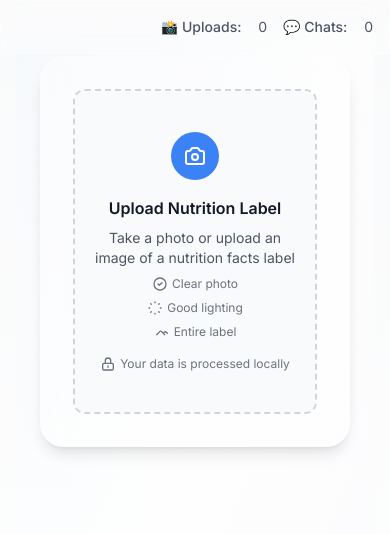
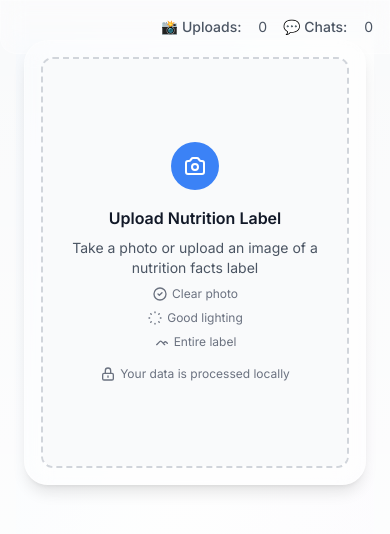
Before and after one commit to createsomethingtoday/nutri-lens, a Next.js app: page / in a window 390 px wide. Shown: the top 534 px of the page. Built offline with nearby package versions, Linux system fonts and the light colour scheme; no server answers.

Commit message:
style: reduce container padding on mobile

```diff
--- a/src/app/page.tsx
+++ b/src/app/page.tsx
@@ -45,8 +45,8 @@ export default function Home() {
   return (
     <div className="min-h-screen bg-gradient-to-br from-blue-50/30 via-white/60 to-purple-50/30">
       <UsageCounter imageUploads={imageUploads} chatInteractions={chatInteractions} />
-      <div className="max-w-4xl mx-auto p-6 md:p-8">
-        <div className="space-y-6 animate-fade-in backdrop-blur-md bg-white/40 p-8 rounded-3xl border border-white/30 shadow-lg">
+      <div className="max-w-4xl mx-auto p-2 md:p-8">
+        <div className="space-y-6 animate-fade-in backdrop-blur-md bg-white/40 p-4 md:p-8 rounded-3xl border border-white/30 shadow-lg">
           <ImageCapture onIngredientsDetected={handleIngredientsDetected} />
           {ingredients && (
             <div className="animate-slide-up mt-8 border-t border-white/30 pt-8">
```
